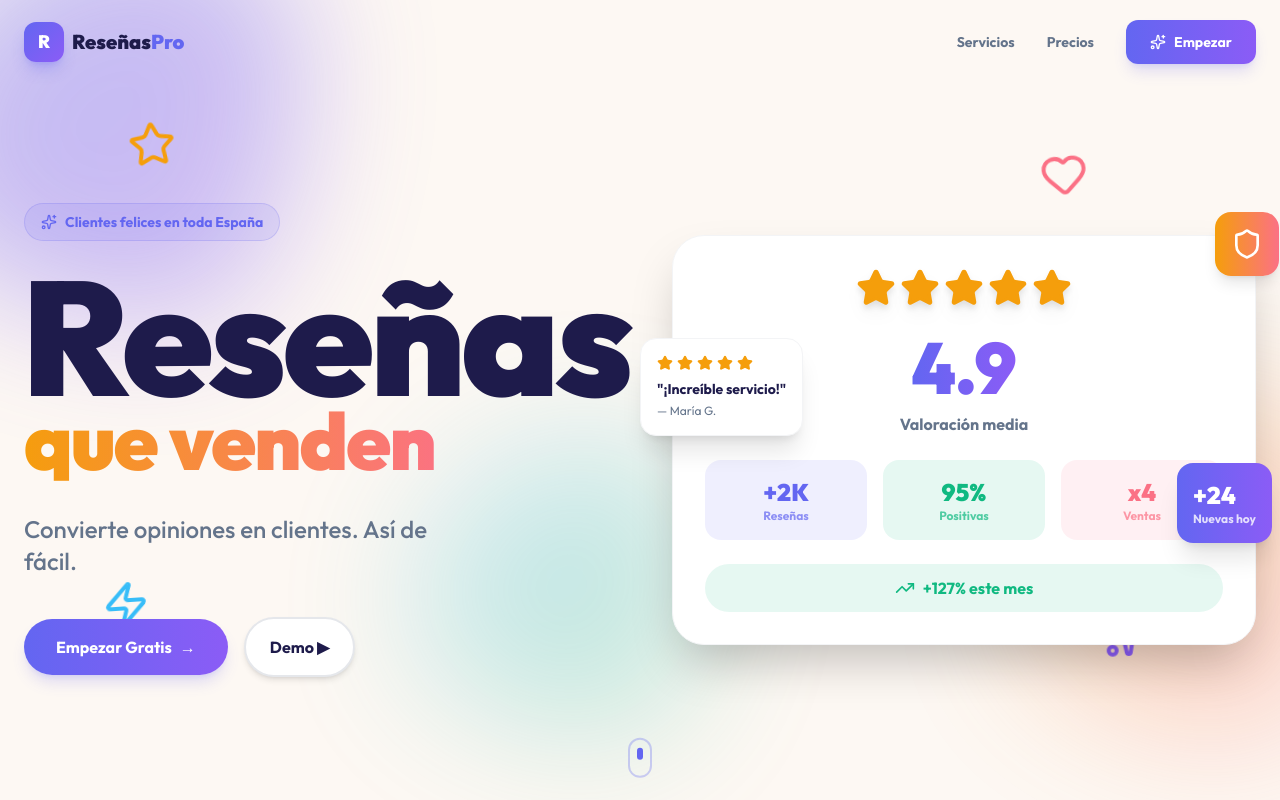
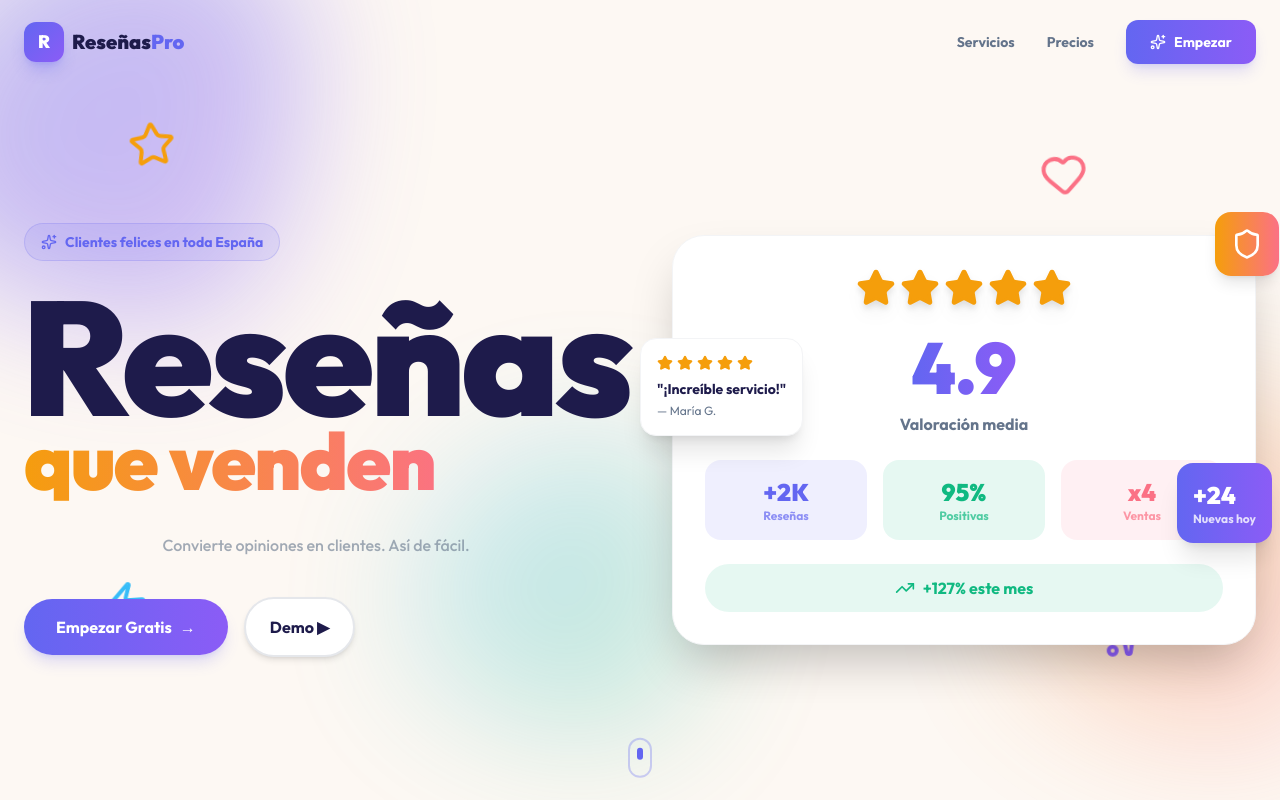
Before and after one commit to Aleix27/Rese-asPro, a React (Vite) app: page / in a window 1280 px wide. Shown: the top 800 px of the page. Built offline with nearby package versions, Linux system fonts and the light colour scheme.

Commit message:
Update Hero tagline: smaller, centered, and more discrete

```diff
--- a/src/sections/Hero.jsx
+++ b/src/sections/Hero.jsx
@@ -135,12 +135,12 @@ export default function Hero() {
                             </motion.div>
                         </div>
 
-                        {/* Tagline */}
+                        {/* Tagline - smaller, centered, discrete */}
                         <motion.p
                             initial={{ opacity: 0 }}
                             animate={{ opacity: 1 }}
                             transition={{ delay: 0.6 }}
-                            className="text-lg md:text-xl lg:text-2xl text-muted font-medium mb-8 md:mb-10 max-w-md mx-auto lg:mx-0"
+                            className="text-sm md:text-base text-muted/60 font-medium mb-8 md:mb-10 max-w-sm mx-auto text-center lg:text-center"
                         >
                             Convierte opiniones en clientes. Así de fácil.
                         </motion.p>
```
